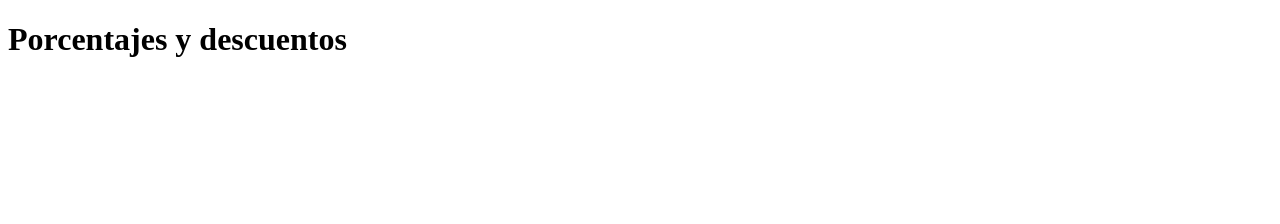
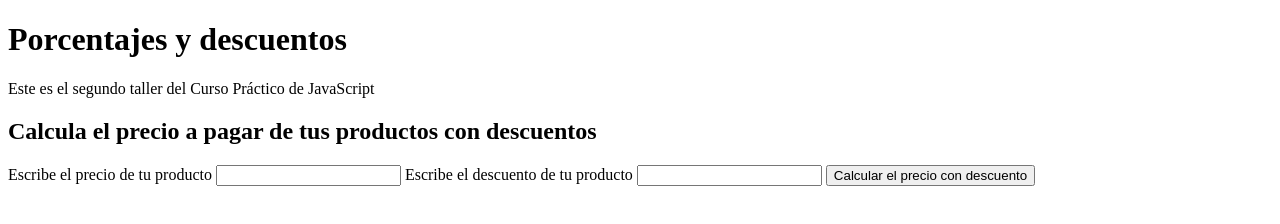
Before and after one commit to henryshop73/platzi-curso-practico-javascript, a plain HTML site: page descuentos.html in a window 1280 px wide. Drawn offline with Linux system fonts and the light colour scheme.

Commit message:
creando la función y escribiendo HTML desde JavaScript

```diff
--- a/descuentos.html
+++ b/descuentos.html
@@ -7,9 +7,30 @@
     <title>Porcentajes y descuentos | Curso Práctico de JavaScript en Platzi</title>
 </head>
 <body>
-    <h1>
-        Porcentajes y descuentos
-    </h1>
+    <header>
+        <h1>
+            Porcentajes y descuentos
+        </h1>
+        <p>Este es el segundo taller del Curso Práctico de JavaScript</p>
+    </header>
+
+    <section>
+        <h2>Calcula el precio a pagar de tus productos con descuentos</h2>
+
+        <form>
+            <label for="InputPrice">Escribe el precio de tu producto</label>
+            <input id="InputPrice" type="number" />
+
+            <label for="InputDiscount">Escribe el descuento de tu producto</label>
+            <input id="InputDiscount" type="number" />
+
+            <button type="button" onclick="onClickButtonPriceDiscount()">
+                Calcular el precio con descuento
+            </button>
+
+            <p id="ResultP"></p>
+        </form>
+    </section>
     <script src="./descuentos.js"></script>
 </body>
 </html>
--- a/descuentos.js
+++ b/descuentos.js
@@ -6,9 +6,20 @@ function calcularPrecioConDescuento(precio, descuento) {
     const precioConDescuento = (precio *porcentajePrecioConDescuento) / 100;
 
     return precioConDescuento;
-
 }
 
+function onClickButtonPriceDiscount() {
+    const inputPrice = document.getElementById("InputPrice");
+    const priceValue = inputPrice.value;
+
+    const inputDiscount = document.getElementById("InputDiscount");
+    const discountValue = inputDiscount.value;
+
+    const precioConDescuento = calcularPrecioConDescuento(priceValue, discountValue);
+
+    const resultP = document.getElementById("ResultP");
+    resultP.innerText = "El precio con descuento es: $" + precioConDescuento;
+}
 
 /* console.log({
     precioOriginal,
```
